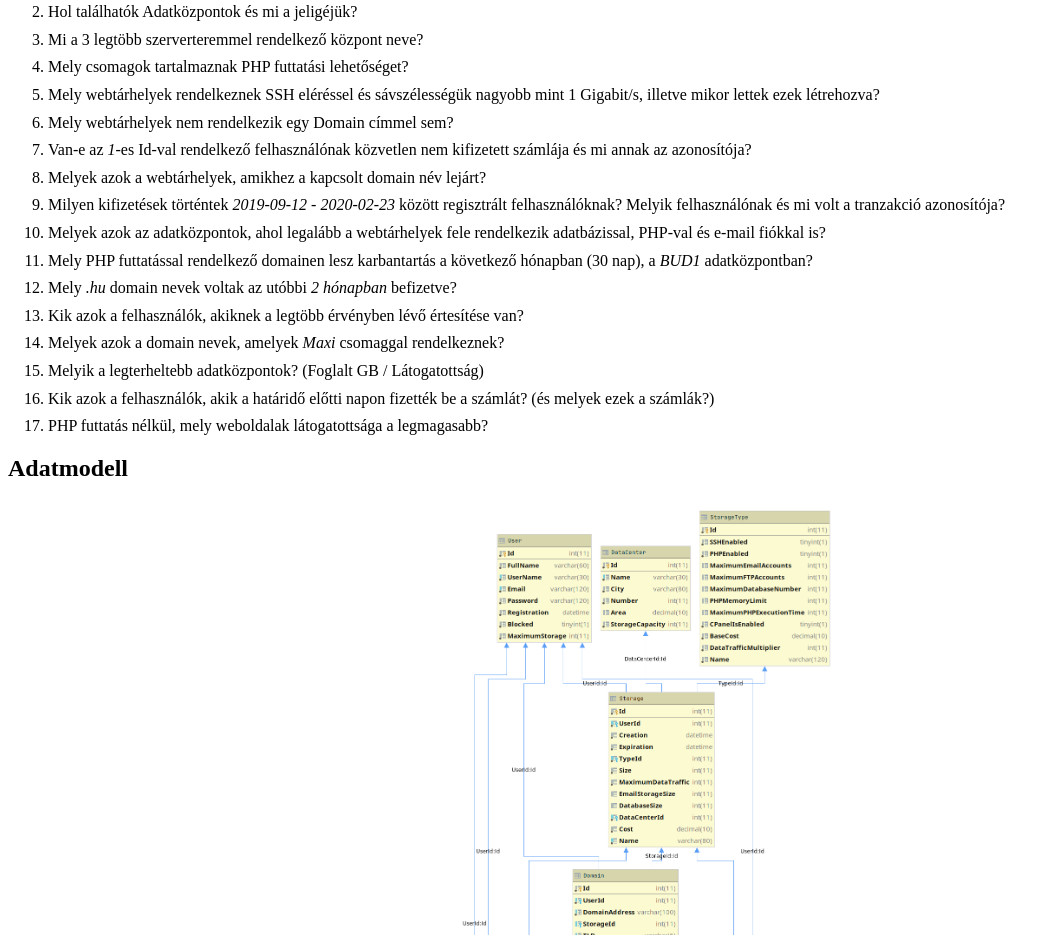
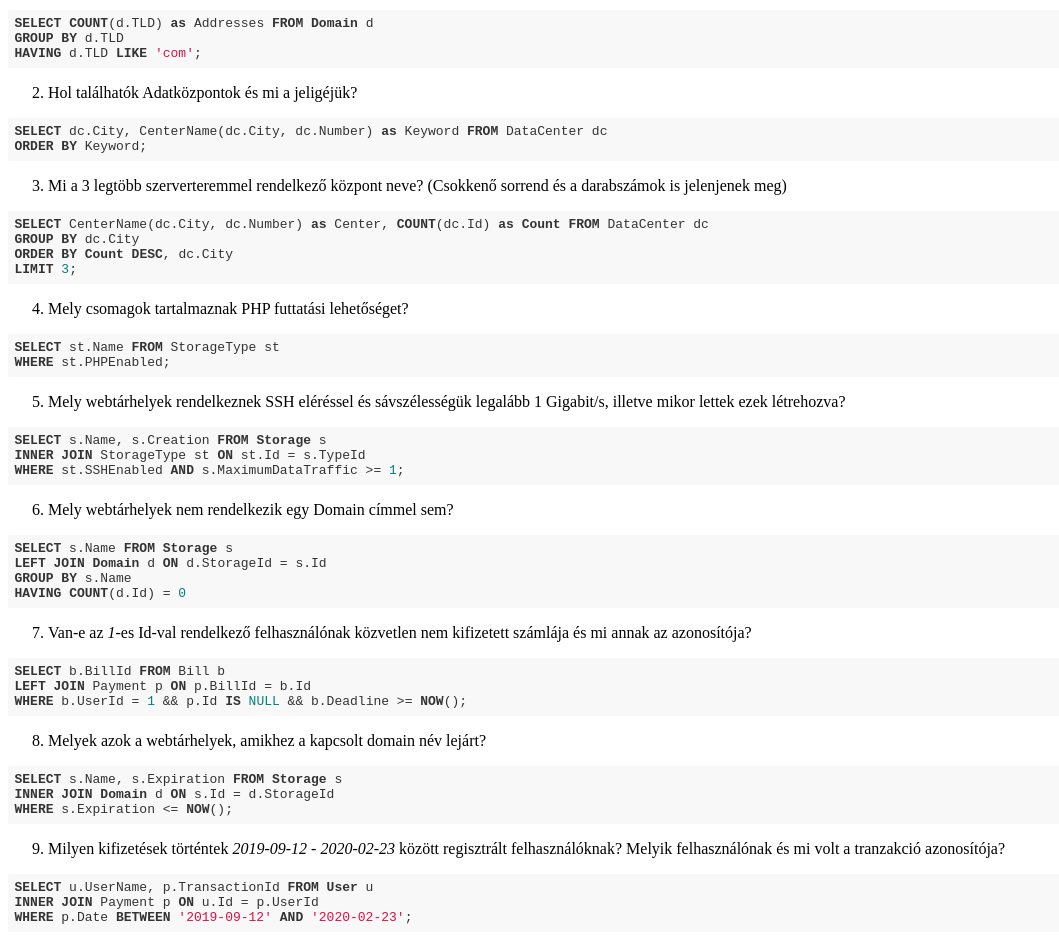
Before and after one commit to msze-plusplusplus/adatbazisok, a plain HTML site: page index.html in a window 1280 px wide. Shown: the part 512-1447 px from the top of the page, without its empty margins (0-1059 px from the left). Drawn offline with Linux system fonts and the light colour scheme.

Commit message:
Deploying to gh-pages from @ sze-plusplusplus/adatbazisok@20bd3328fb9958070b7cbca10b56a6047d9dc96e 🚀

```diff
--- a/index.html
+++ b/index.html
@@ -165,14 +165,50 @@ github.com style (c) Vasily Polovnyov <vast@whiteants.net>
 <h2 id="kérdések">Kérdések</h2>
 <ol>
 <li>Hány <em>.com</em> TLD-jű domain van beregisztrálva a rendszerbe?</li>
+</ol>
+<pre><code class="hljs sql"><span class="hljs-keyword">SELECT</span> <span class="hljs-keyword">COUNT</span>(d.TLD) <span class="hljs-keyword">as</span> Addresses <span class="hljs-keyword">FROM</span> <span class="hljs-keyword">Domain</span> d
+<span class="hljs-keyword">GROUP</span> <span class="hljs-keyword">BY</span> d.TLD
+<span class="hljs-keyword">HAVING</span> d.TLD <span class="hljs-keyword">LIKE</span> <span class="hljs-string">'com'</span>;</code></pre><ol start="2">
 <li>Hol találhatók Adatközpontok és mi a jeligéjük?</li>
-<li>Mi a 3 legtöbb szerverteremmel rendelkező központ neve?</li>
+</ol>
+<pre><code class="hljs sql"><span class="hljs-keyword">SELECT</span> dc.City, CenterName(dc.City, dc.Number) <span class="hljs-keyword">as</span> Keyword <span class="hljs-keyword">FROM</span> DataCenter dc
+<span class="hljs-keyword">ORDER</span> <span class="hljs-keyword">BY</span> Keyword;</code></pre><ol start="3">
+<li>Mi a 3 legtöbb szerverteremmel rendelkező központ neve? (Csokkenő sorrend és a darabszámok is jelenjenek meg)</li>
+</ol>
+<pre><code class="hljs sql"><span class="hljs-keyword">SELECT</span> CenterName(dc.City, dc.Number) <span class="hljs-keyword">as</span> Center, <span class="hljs-keyword">COUNT</span>(dc.Id) <span class="hljs-keyword">as</span> <span class="hljs-keyword">Count</span> <span class="hljs-keyword">FROM</span> DataCenter dc
+<span class="hljs-keyword">GROUP</span> <span class="hljs-keyword">BY</span> dc.City
+<span class="hljs-keyword">ORDER</span> <span class="hljs-keyword">BY</span> <span class="hljs-keyword">Count</span> <span class="hljs-keyword">DESC</span>, dc.City
+<span class="hljs-keyword">LIMIT</span> <span class="hljs-number">3</span>;</code></pre><ol start="4">
 <li>Mely csomagok tartalmaznak PHP futtatási lehetőséget?</li>
-<li>Mely webtárhelyek rendelkeznek SSH eléréssel és sávszélességük nagyobb mint 1 Gigabit/s, illetve mikor lettek ezek létrehozva?</li>
+</ol>
+<pre><code class="hljs sql"><span class="hljs-keyword">SELECT</span> st.Name <span class="hljs-keyword">FROM</span> StorageType st
+<span class="hljs-keyword">WHERE</span> st.PHPEnabled;</code></pre><ol start="5">
+<li>Mely webtárhelyek rendelkeznek SSH eléréssel és sávszélességük legalább 1 Gigabit/s, illetve mikor lettek ezek létrehozva?</li>
+</ol>
+<pre><code class="hljs sql"><span class="hljs-keyword">SELECT</span> s.Name, s.Creation <span class="hljs-keyword">FROM</span> <span class="hljs-keyword">Storage</span> s
+<span class="hljs-keyword">INNER</span> <span class="hljs-keyword">JOIN</span> StorageType st <span class="hljs-keyword">ON</span> st.Id = s.TypeId
+<span class="hljs-keyword">WHERE</span> st.SSHEnabled <span class="hljs-keyword">AND</span> s.MaximumDataTraffic &gt;= <span class="hljs-number">1</span>;</code></pre><ol start="6">
 <li>Mely webtárhelyek nem rendelkezik egy Domain címmel sem?</li>
+</ol>
+<pre><code class="hljs sql"><span class="hljs-keyword">SELECT</span> s.Name <span class="hljs-keyword">FROM</span> <span class="hljs-keyword">Storage</span> s
+<span class="hljs-keyword">LEFT</span> <span class="hljs-keyword">JOIN</span> <span class="hljs-keyword">Domain</span> d <span class="hljs-keyword">ON</span> d.StorageId = s.Id
+<span class="hljs-keyword">GROUP</span> <span class="hljs-keyword">BY</span> s.Name
+<span class="hljs-keyword">HAVING</span> <span class="hljs-keyword">COUNT</span>(d.Id) = <span class="hljs-number">0</span></code></pre><ol start="7">
 <li>Van-e az <em>1</em>-es Id-val rendelkező felhasználónak közvetlen nem kifizetett számlája és mi annak az azonosítója?</li>
+</ol>
+<pre><code class="hljs sql"><span class="hljs-keyword">SELECT</span> b.BillId <span class="hljs-keyword">FROM</span> Bill b
+<span class="hljs-keyword">LEFT</span> <span class="hljs-keyword">JOIN</span> Payment p <span class="hljs-keyword">ON</span> p.BillId = b.Id
+<span class="hljs-keyword">WHERE</span> b.UserId = <span class="hljs-number">1</span> &amp;&amp; p.Id <span class="hljs-keyword">IS</span> <span class="hljs-literal">NULL</span> &amp;&amp; b.Deadline &gt;= <span class="hljs-keyword">NOW</span>();</code></pre><ol start="8">
 <li>Melyek azok a webtárhelyek, amikhez a kapcsolt domain név lejárt?</li>
+</ol>
+<pre><code class="hljs sql"><span class="hljs-keyword">SELECT</span> s.Name, s.Expiration <span class="hljs-keyword">FROM</span> <span class="hljs-keyword">Storage</span> s
+<span class="hljs-keyword">INNER</span> <span class="hljs-keyword">JOIN</span> <span class="hljs-keyword">Domain</span> d <span class="hljs-keyword">ON</span> s.Id = d.StorageId
+<span class="hljs-keyword">WHERE</span> s.Expiration &lt;= <span class="hljs-keyword">NOW</span>();</code></pre><ol start="9">
 <li>Milyen kifizetések történtek <em>2019-09-12</em> - <em>2020-02-23</em> között regisztrált felhasználóknak? Melyik felhasználónak és mi volt a tranzakció azonosítója?</li>
+</ol>
+<pre><code class="hljs sql"><span class="hljs-keyword">SELECT</span> u.UserName, p.TransactionId <span class="hljs-keyword">FROM</span> <span class="hljs-keyword">User</span> u
+<span class="hljs-keyword">INNER</span> <span class="hljs-keyword">JOIN</span> Payment p <span class="hljs-keyword">ON</span> u.Id = p.UserId
+<span class="hljs-keyword">WHERE</span> p.Date <span class="hljs-keyword">BETWEEN</span> <span class="hljs-string">'2019-09-12'</span> <span class="hljs-keyword">AND</span> <span class="hljs-string">'2020-02-23'</span>;</code></pre><ol start="10">
 <li>Melyek azok az adatközpontok, ahol legalább a webtárhelyek fele rendelkezik adatbázissal, PHP-val és e-mail fiókkal is?</li>
 <li>Mely PHP futtatással rendelkező domainen lesz karbantartás a következő hónapban (30 nap), a <em>BUD1</em> adatközpontban?</li>
 <li>Mely <em>.hu</em> domain nevek voltak az utóbbi <em>2 hónapban</em> befizetve?</li>
@@ -1102,7 +1138,7 @@ github.com style (c) Vasily Polovnyov <vast@whiteants.net>
 </ul>
 <hr>
 <small>
-Frissítve: 2021. 03. 07. 19:58:34 Feltöltő: bencebaranyai - Commit: 0dc9810a32d8db35752843d96408d483c3c6e410
+Frissítve: 2021. 03. 21. 16:11:13 Feltöltő: karcagtamas - Commit: 20bd3328fb9958070b7cbca10b56a6047d9dc96e
 </small>
 
 
```
Also changed, not shown: 1 other file.
